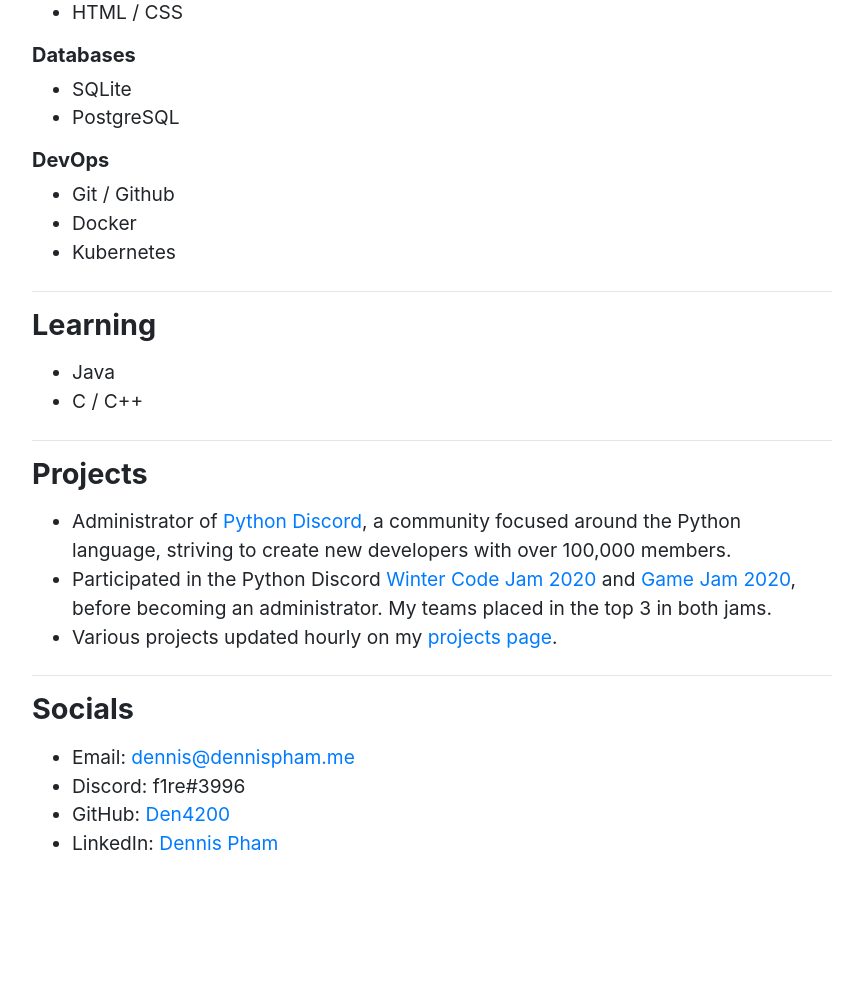
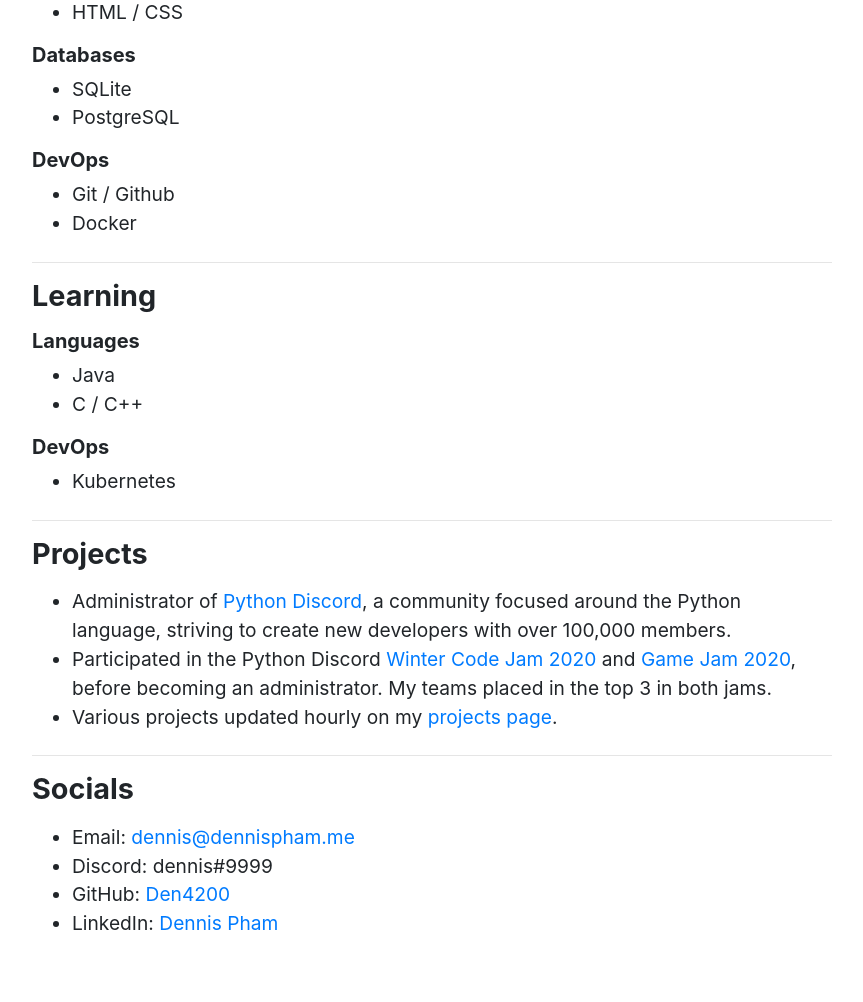
Before and after one commit to Den4200/dennispham.me, a Django app: page /about/ in a window 1280 px wide. Shown: the part 693-1695 px from the top of the page, without its empty margins (208-1071 px from the left). Before the commit the page ends 1543 px from the top, so only its background shows below. Run offline with Django 3.2, Linux system fonts and the light colour scheme; some libraries are stand-ins or nearby versions.

Commit message:
Update Discord information & add sub-sections to the learning section.

```diff
--- a/portfolio/templates/portfolio/about.html
+++ b/portfolio/templates/portfolio/about.html
@@ -51,15 +51,21 @@
         <ul>
             <li class="text">Git / Github</li>
             <li class="text">Docker</li>
-            <li class="text">Kubernetes</li>
         </ul>
 
         <hr class="mt-4">
 
         <h3 class="heading mb-3">Learning</h3>
+
+        <h5 class="mb-2"><strong>Languages</strong></h5>
         <ul>
             <li class="text">Java</li>
             <li class="text">C / C++</li>
+        </ul>
+
+        <h5 class="mb-2"><strong>DevOps</strong></h5>
+        <ul>
+            <li class="text">Kubernetes</li>
         </ul>
 
         <hr class="mt-4">
@@ -89,7 +95,7 @@
                 Email: <a href="mailto:dennis@dennispham.me">dennis@dennispham.me</a>
             </li>
             <li class="text">
-                Discord: f1re#3996
+                Discord: dennis#9999
             </li>
             <li class="text">
                 GitHub: <a href="https://www.github.com/Den4200">Den4200</a>
```
